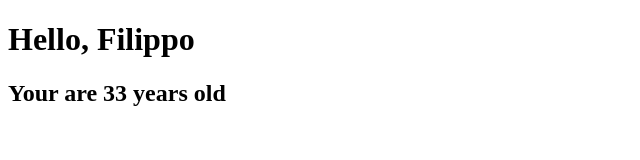
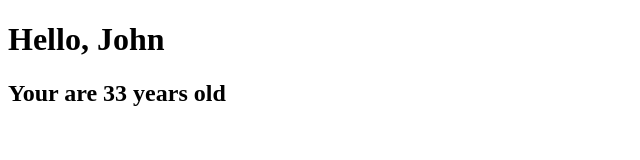
Before and after one commit to philip-morris-89/react-exercises, a React (Create React App) app in the folder my-app/: page / in a window 1280 px wide. Shown: the top 160 px of the page, without its empty margins (0-640 px from the left). Built offline with nearby package versions, Linux system fonts and the light colour scheme.

Commit message:
Modify the Welcome component so that the Age component is rendered only if the age prop is greater than 18 and less than 65 and the name prop is equal to John.

```diff
--- a/my-app/src/App.js
+++ b/my-app/src/App.js
@@ -5,7 +5,7 @@
   render() {
     return (
       <div>
-        <Welcome name="Filippo" age={33} />
+        <Welcome name="John" age={33} />
       </div>
     )
   }
--- a/my-app/src/Welcome.js
+++ b/my-app/src/Welcome.js
@@ -7,7 +7,7 @@
     return (
       <div>
         <Hello name={this.props.name} />
-        <Age age={this.props.age} />
+        {this.props.name === 'John' && <Age age={this.props.age} />}
       </div>
     )
   }
```
